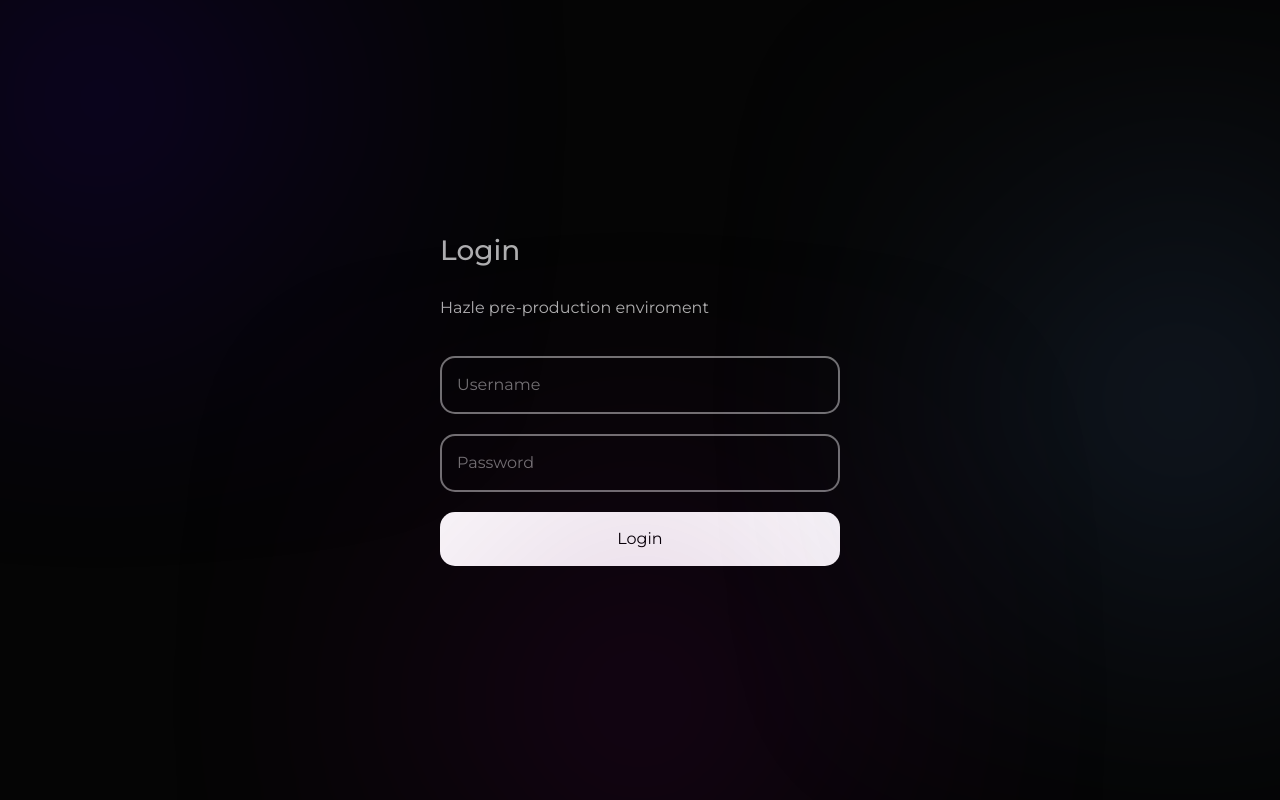
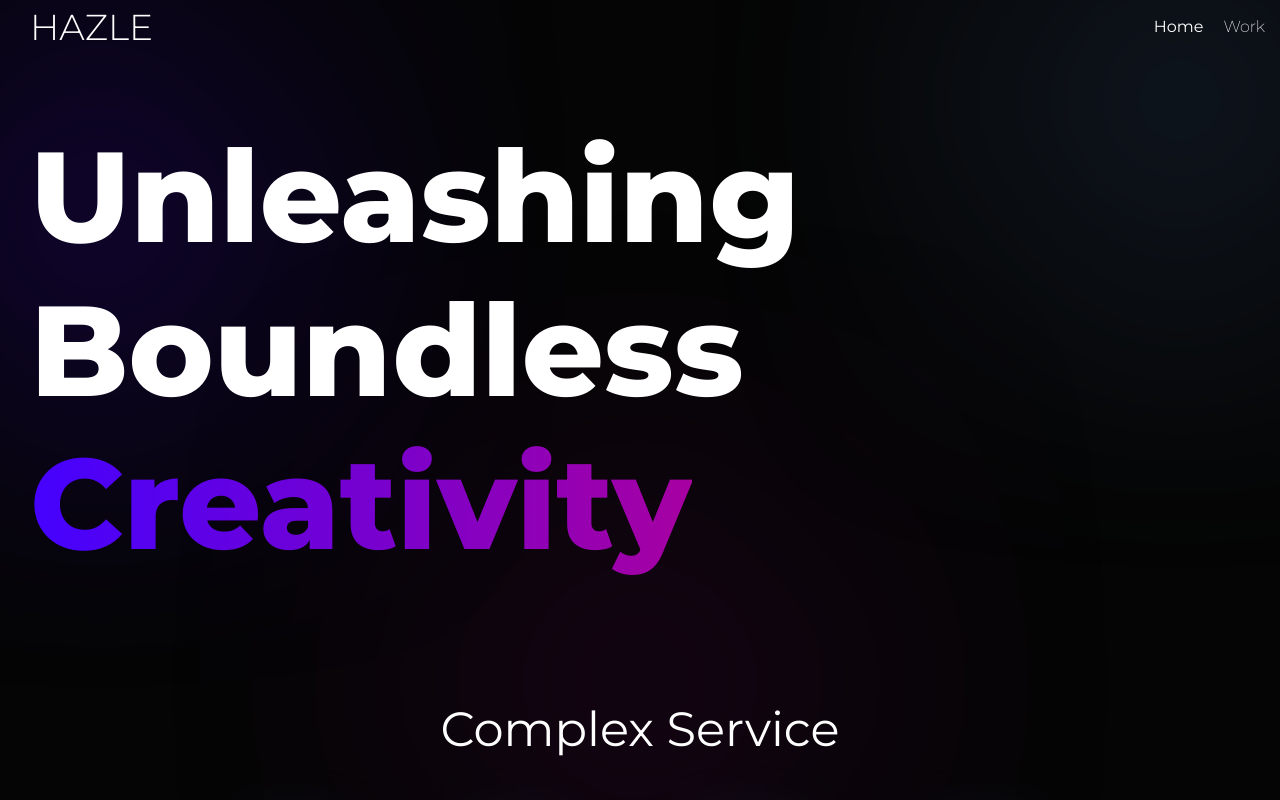
Before and after one commit to hazle-pl/hazle.pl, a React (Create React App) app in the folder app/: page / in a window 1280 px wide. Shown: the top 800 px of the page. Built offline with nearby package versions, Linux system fonts and the light colour scheme.

Commit message:
Update App.tsx

```diff
--- a/app/src/App.tsx
+++ b/app/src/App.tsx
@@ -25,7 +25,7 @@ const App: React.FC = () => {
 
   return (
     <BrowserRouter>
-      {window.location.href.includes('localhost') && !isLoggedIn ? (
+      {window.location.href.includes('preprod') && !isLoggedIn ? (
         <Login onLogin={handleLogin} />
       ) : (
         <>
```
